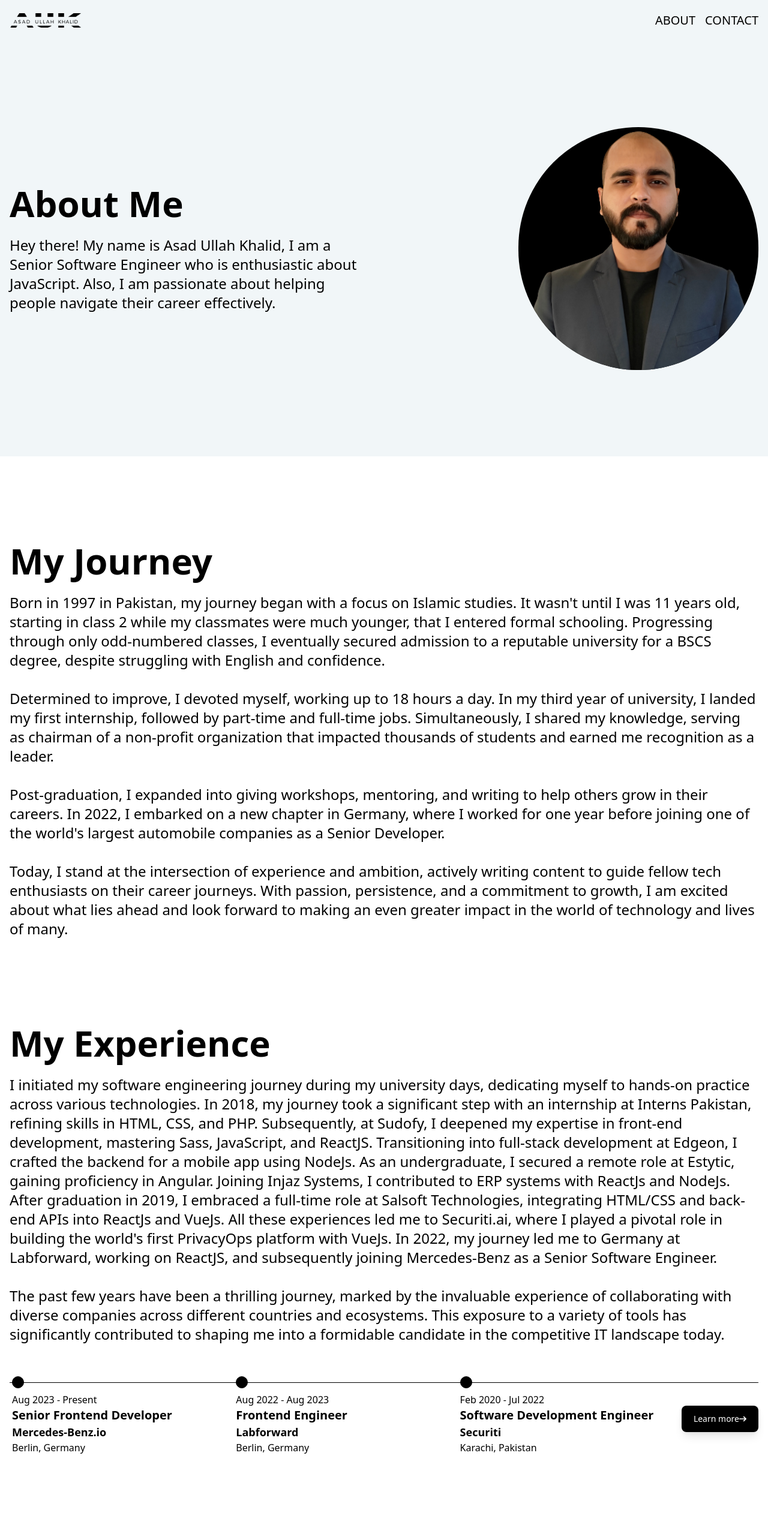
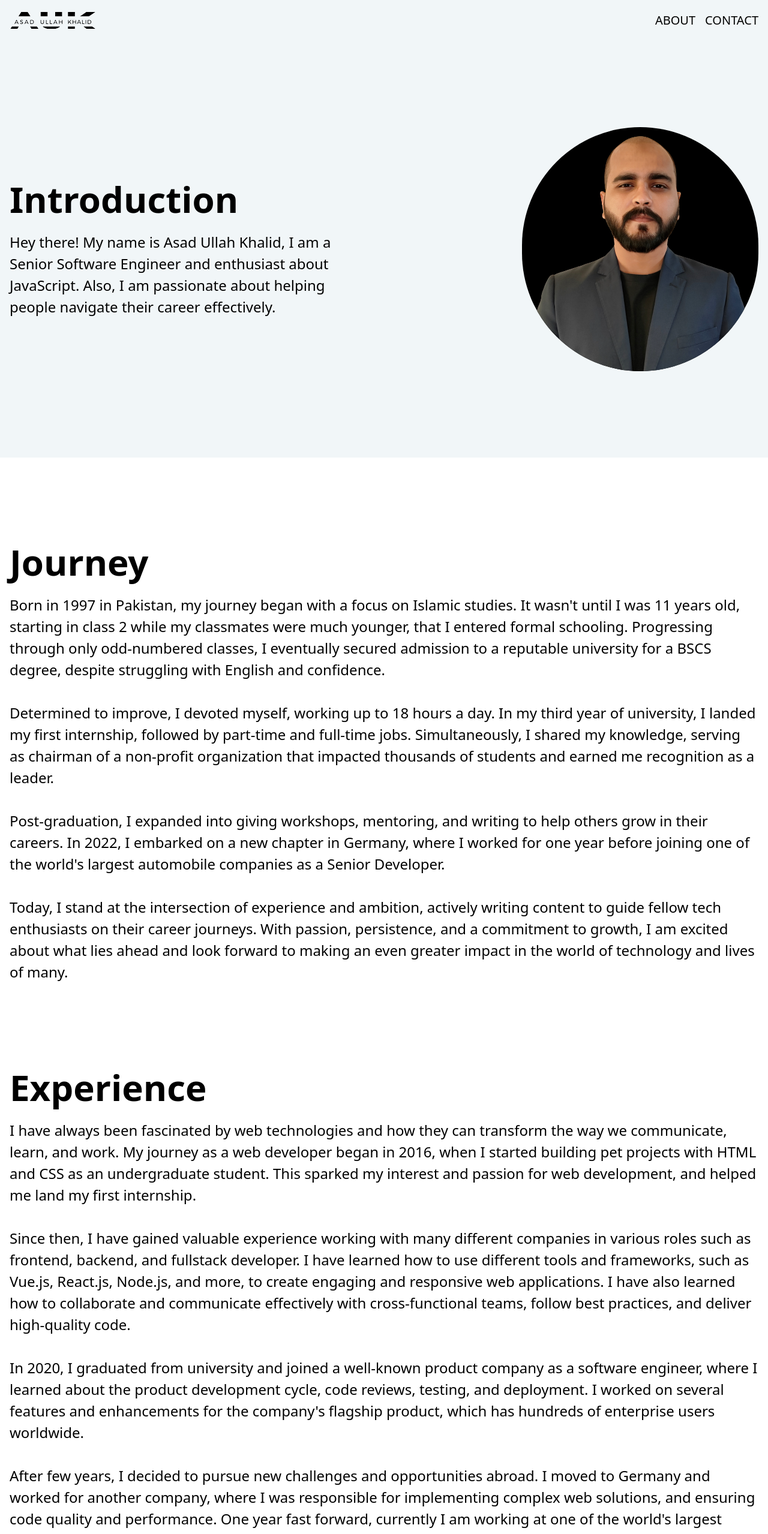
Before and after one commit to asadkhalid305/portfolio, a Next.js app: page /about in a window 1280 px wide. Shown: the top 2558 px of the page at 60% size. Built offline with nearby package versions, Linux system fonts and the light colour scheme.

Commit message:
feat: add contribution card

```diff
--- /dev/null
+++ b/src/app/about/components/general/card.tsx
@@ -0,0 +1,38 @@
+import Image from "next/image";
+import LinkButton from "./link-button";
+import ImageDefault from "public/default.jpeg";
+
+type Props = {
+  title: string;
+  description?: string;
+  image: {
+    src: string;
+    alt: string;
+  };
+  link: string;
+};
+
+/*
+ * Note: Even though TypeScript ensures that image is always defined according to the Props interface,
+ * it's still possible to get a runtime error if image is undefined when the component is used.
+ * Therefore, we use optional chaining (?.) to prevent trying to access properties of undefined.
+ */
+export default function Card({ title, description = "", image, link }: Props) {
+  const src = image?.src || "";
+  const alt = image?.alt || "";
+  return (
+    <div className="max-w-sm border border-gray-200 rounded-lg shadow bg-c-semiDark">
+      <Image
+        alt={alt}
+        className="rounded-t-lg "
+        draggable="false"
+        src={src || ImageDefault}
+      />
+      <div className="p-5">
+        <h5 className="mb-2 text-2xl font-bold tracking-tight">{title}</h5>
+        <p className="mb-3 font-normal ">{description}</p>
+        <LinkButton href={link} text="Read more" />
+      </div>
+    </div>
+  );
+}
--- a/src/app/about/components/general/display-info.tsx
+++ b/src/app/about/components/general/display-info.tsx
@@ -38,6 +38,7 @@
       <p
         className={clsx("text-2xl", {
           "whitespace-pre-wrap": whitespacePreWrap,
+          "leading-normal": true,
         })}
       >
         {description}
--- a/src/app/about/components/general/link-button.tsx
+++ b/src/app/about/components/general/link-button.tsx
@@ -1,16 +1,18 @@
 type Props = {
-  children: string;
+  href: string;
+  text: string;
 };
 
-export default function LinkButton({ children }: Props) {
+export default function LinkButton({ href, text }: Props) {
   return (
     <a
-      href="https://www.linkedin.com/in/asadkhalid305/details/experience/"
+      href={href}
+      target="_blank"
       className="inline-flex rounded-lg bg-c-dark text-c-light px-5 py-3 font-medium shadow-lg items-center text-sm"
     >
-      {children}
+      <p>{text}</p>
       <svg
-        className="w-3 h-3 ml-2 md:m-0 2xl:m-2"
+        className="w-3 h-3 ml-2 2xl:m-2"
         aria-hidden="true"
         xmlns="http://www.w3.org/2000/svg"
         fill="none"
--- a/src/app/about/components/general/timeline.tsx
+++ b/src/app/about/components/general/timeline.tsx
@@ -1,56 +1,24 @@
 import LinkButton from "./link-button";
 import TimelineItem from "./timeline-item";
 
-const experience = [
-  {
-    company: "Mercedes-Benz.io",
-    date: "Aug 2023 - Present",
-    location: "Berlin, Germany",
-    position: "Senior Frontend Developer",
-  },
-  {
-    company: "Labforward",
-    date: "Aug 2022 - Aug 2023",
-    location: "Berlin, Germany",
-    position: "Frontend Engineer",
-  },
-  {
-    company: "Securiti",
-    date: "Feb 2020 - Jul 2022",
-    location: "Karachi, Pakistan",
-    position: "Software Development Engineer",
-  },
-  // ! to be decide whether to show this or not
-  // {
-  //   company: "Jr. WebApp Develop",
-  //   date: "Sep 2019 - Feb 2020",
-  //   location: "Karachi, Pakistan",
-  //   position: "Salsoft Technologies",
-  // },
-  // {
-  //   company: "InjazSystems",
-  //   date: "May 2019 - Jun 2019",
-  //   location: "Karachi, Pakistan",
-  //   position: "MERN Stack Developer",
-  // },
-  // {
-  //   company: "EdgeOn ",
-  //   date: "Jan 2019 - May 2019",
-  //   location: "Karachi, Pakistan",
-  //   position: "Backend Developer",
-  // },
-  // {
-  //   company: "Sudofy",
-  //   date: "Jun 2018 - Sep 2018",
-  //   location: "Karachi, Pakistan",
-  //   position: "Frontend Web Developer",
-  // },
-];
+type Record = {
+  company: string;
+  date: string;
+  location: string;
+  position: string;
+};
 
-export default function Timeline() {
+type Props = {
+  record: Record[];
+};
+
+const linkedInExperience =
+  "https://www.linkedin.com/in/asadkhalid305/details/experience/";
+
+export default function Timeline({ record }: Props) {
   return (
     <ol className="relative border-c-dark max-md:border-l md:flex md:flex-row md:justify-between md:border-t">
-      {experience.map((item, index) => (
+      {record.map((item, index) => (
         <TimelineItem
           key={index}
           company={item.company}
@@ -60,7 +28,7 @@
         />
       ))}
       <li className="max-md:mb-10 max-md:ml-4 md:self-center">
-        <LinkButton>Learn more</LinkButton>
+        <LinkButton href={linkedInExperience} text="Learn more" />
       </li>
     </ol>
   );
--- a/src/app/about/components/sections/content-creation.tsx
+++ /dev/null
@@ -1,17 +0,0 @@
-import DisplayInfo from "../general/display-info";
-
-const description = `I create educational content with a passion to empower individuals on their career journeys. My own path to success, starting from a challenging educational background and working tirelessly to achieve my goals, fuels my motivation to help others. Through workshops, mentoring, and writing, I aim to assist individuals in navigating their careers effectively. My content is designed for anyone seeking guidance and mentorship, regardless of their educational background or prior experience. I believe that with the right knowledge and support, anyone can achieve their professional aspirations, and I'm dedicated to providing the tools and insights to make that happen.`;
-const heading = `Community Contributor`;
-
-export default function ContentCreation() {
-  return (
-    <div className="pt-20 lg:pt-36 lg:items-center">
-      <DisplayInfo
-        whitespacePreWrap
-        description={description}
-        heading={heading}
-        paddingBottom
-      />
-    </div>
-  );
-}
--- /dev/null
+++ b/src/app/about/components/sections/contribution.tsx
@@ -0,0 +1,61 @@
+import { Fragment } from "react";
+import DisplayInfo from "../general/display-info";
+import Card from "../general/card";
+
+const description = `I create educational content with a passion to empower individuals on their career journeys. My own path to success, starting from a challenging educational background and working tirelessly to achieve my goals, fuels my motivation to help others. Through workshops, mentoring, and writing, I aim to assist individuals in navigating their careers effectively. My content is designed for anyone seeking guidance and mentorship, regardless of their educational background or prior experience. I believe that with the right knowledge and support, anyone can achieve their professional aspirations, and I'm dedicated to providing the tools and insights to make that happen.`;
+const heading = `Contribution`;
+const contributions = [
+  {
+    title: "XYZ",
+    description: "ABCDEFG 1234567890",
+    image: {
+      src: "",
+      alt: "",
+    },
+    link: "",
+  },
+  {
+    title: "XYZ",
+    description: "ABCDEFG 1234567890",
+    image: {
+      src: "",
+      alt: "",
+    },
+    link: "",
+  },
+  {
+    title: "XYZ",
+    description: "ABCDEFG 1234567890",
+    image: {
+      src: "",
+      alt: "",
+    },
+    link: "",
+  },
+];
+
+export default function Contribution() {
+  return (
+    <Fragment>
+      <div className="pt-20 lg:pt-36 lg:items-center">
+        <DisplayInfo
+          whitespacePreWrap
+          description={description}
+          heading={heading}
+          paddingBottom
+        />
+      </div>
+      <div className="grid gap-4 grid-cols-3">
+        {contributions.map((item, index) => (
+          <Card
+            key={index}
+            title={item.title}
+            description={item.description}
+            image={item.image}
+            link={item.link}
+          />
+        ))}
+      </div>
+    </Fragment>
+  );
+}
--- a/src/app/about/components/sections/experience.tsx
+++ b/src/app/about/components/sections/experience.tsx
@@ -1,10 +1,61 @@
 import DisplayInfo from "../general/display-info";
 import Timeline from "../general/timeline";
+const description = `I have always been fascinated by web technologies and how they can transform the way we communicate, learn, and work. My journey as a web developer began in 2016, when I started building pet projects with HTML and CSS as an undergraduate student. This sparked my interest and passion for web development, and helped me land my first internship.
 
-const description = `I initiated my software engineering journey during my university days, dedicating myself to hands-on practice across various technologies. In 2018, my journey took a significant step with an internship at Interns Pakistan, refining skills in HTML, CSS, and PHP. Subsequently, at Sudofy, I deepened my expertise in front-end development, mastering Sass, JavaScript, and ReactJS. Transitioning into full-stack development at Edgeon, I crafted the backend for a mobile app using NodeJs. As an undergraduate, I secured a remote role at Estytic, gaining proficiency in Angular. Joining Injaz Systems, I contributed to ERP systems with ReactJs and NodeJs. After graduation in 2019, I embraced a full-time role at Salsoft Technologies, integrating HTML/CSS and back-end APIs into ReactJs and VueJs. All these experiences led me to Securiti.ai, where I played a pivotal role in building the world's first PrivacyOps platform with VueJs. In 2022, my journey led me to Germany at Labforward, working on ReactJS, and subsequently joining Mercedes-Benz as a Senior Software Engineer.
+Since then, I have gained valuable experience working with many different companies in various roles such as frontend, backend, and fullstack developer. I have learned how to use different tools and frameworks, such as Vue.js, React.js, Node.js, and more, to create engaging and responsive web applications. I have also learned how to collaborate and communicate effectively with cross-functional teams, follow best practices, and deliver high-quality code.
 
-The past few years have been a thrilling journey, marked by the invaluable experience of collaborating with diverse companies across different countries and ecosystems. This exposure to a variety of tools has significantly contributed to shaping me into a formidable candidate in the competitive IT landscape today.`;
-const heading = `My Experience`;
+In 2020, I graduated from university and joined a well-known product company as a software engineer, where I learned about the product development cycle, code reviews, testing, and deployment. I worked on several features and enhancements for the company's flagship product, which has hundreds of enterprise users worldwide.
+
+After few years, I decided to pursue new challenges and opportunities abroad. I moved to Germany and worked for another company, where I was responsible for implementing complex web solutions, and ensuring code quality and performance. One year fast forward, currently I am working at one of the world's largest automobile companies as a Senior Developer.
+
+Throughout my career, I have worked on diverse and exciting projects. I am always eager to learn new skills and technologies, and to share my knowledge and experience with others. I enjoy solving problems, creating value, and making a positive impact with web development.`;
+const heading = `Experience`;
+
+const experience = [
+  {
+    company: "Mercedes-Benz.io",
+    date: "Aug 2023 - Present",
+    location: "Berlin, Germany",
+    position: "Senior Frontend Developer",
+  },
+  {
+    company: "Labforward",
+    date: "Aug 2022 - Aug 2023",
+    location: "Berlin, Germany",
+    position: "Frontend Engineer",
+  },
+  {
+    company: "Securiti",
+    date: "Feb 2020 - Jul 2022",
+    location: "Karachi, Pakistan",
+    position: "Software Development Engineer",
+  },
+  // ! to be decide whether to show this or not
+  // {
+  //   company: "Jr. WebApp Develop",
+  //   date: "Sep 2019 - Feb 2020",
+  //   location: "Karachi, Pakistan",
+  //   position: "Salsoft Technologies",
+  // },
+  // {
+  //   company: "InjazSystems",
+  //   date: "May 2019 - Jun 2019",
+  //   location: "Karachi, Pakistan",
+  //   position: "MERN Stack Developer",
+  // },
+  // {
+  //   company: "EdgeOn ",
+  //   date: "Jan 2019 - May 2019",
+  //   location: "Karachi, Pakistan",
+  //   position: "Backend Developer",
+  // },
+  // {
+  //   company: "Sudofy",
+  //   date: "Jun 2018 - Sep 2018",
+  //   location: "Karachi, Pakistan",
+  //   position: "Frontend Web Developer",
+  // },
+];
 
 export default function Experience() {
   return (
@@ -18,7 +69,7 @@
         />
       </div>
       <div className="flex-1 w-full">
-        <Timeline />
+        <Timeline record={experience} />
       </div>
     </div>
   );
--- a/src/app/about/components/sections/intro.tsx
+++ b/src/app/about/components/sections/intro.tsx
@@ -2,8 +2,8 @@
 import DisplayInfo from "../general/display-info";
 import IntroPhoto from "public/myself.png";
 
-const description = `Hey there! My name is Asad Ullah Khalid, I am a Senior Software Engineer who is enthusiastic about JavaScript. Also, I am passionate about helping people navigate their career effectively.`;
-const heading = `About Me`;
+const description = `Hey there! My name is Asad Ullah Khalid, I am a Senior Software Engineer and enthusiast about JavaScript. Also, I am passionate about helping people navigate their career effectively.`;
+const heading = `Introduction`;
 
 export default function Intro() {
   return (
@@ -20,11 +20,11 @@
       <div className="flex-1 flex justify-center lg:justify-end">
         <Image
           alt="personal photo"
-          className="bg-c-dark rounded-full"
+          className="bg-c-dark rounded-full pt-2"
           draggable="false"
           src={IntroPhoto}
-          width="400"
-          height="400"
+          width="394"
+          height="399"
           priority
         />
       </div>
--- a/src/app/about/components/sections/journey.tsx
+++ b/src/app/about/components/sections/journey.tsx
@@ -7,7 +7,7 @@
 Post-graduation, I expanded into giving workshops, mentoring, and writing to help others grow in their careers. In 2022, I embarked on a new chapter in Germany, where I worked for one year before joining one of the world's largest automobile companies as a Senior Developer.
 
 Today, I stand at the intersection of experience and ambition, actively writing content to guide fellow tech enthusiasts on their career journeys. With passion, persistence, and a commitment to growth, I am excited about what lies ahead and look forward to making an even greater impact in the world of technology and lives of many.`;
-const heading = `My Journey`;
+const heading = `Journey`;
 
 export default function Journey() {
   return (
--- a/src/app/about/page.tsx
+++ b/src/app/about/page.tsx
@@ -1,5 +1,5 @@
 import Contact from "./components/sections/contact";
-import ContentCreation from "./components/sections/content-creation";
+import Contribution from "./components/sections/contribution";
 import Experience from "./components/sections/experience";
 import Intro from "./components/sections/intro";
 import Journey from "./components/sections/journey";
@@ -19,7 +19,7 @@
         <Experience />
       </section>
       <section className="px-4 lg:max-w-7xl lg:mx-auto">
-        <ContentCreation />
+        <Contribution />
       </section>
       <section className="bg-c-semiDark">
         <div className="px-4 lg:max-w-7xl lg:mx-auto">
--- a/src/app/components/header.tsx
+++ b/src/app/components/header.tsx
@@ -8,14 +8,12 @@
           alt="brand logo"
           draggable="false"
           src="/logo.png"
-          width="120"
-          height="120"
+          width="144"
+          height="28"
         />
         <ul className="flex space-x-4 uppercase font-medium text-xl">
-          <li className="transition ease-in hover:border-b-4 border-c-dark">
-            About
-          </li>
-          <li className="hover:border-b-4 border-c-dark">Contact</li>
+          <li>About</li>
+          <li>Contact</li>
         </ul>
       </nav>
     </header>
```
Also changed, not shown: public/default.jpeg (added).
